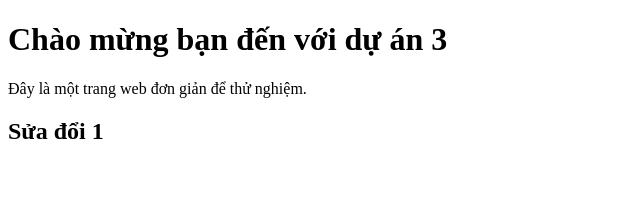
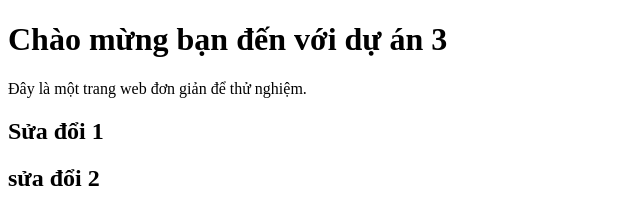
Before and after one commit to ThanhLam-Pro/duan3, a plain HTML site: page index.html in a window 1280 px wide. Shown: the whole page, without its empty margins (0-640 px from the left). Drawn offline with Linux system fonts and the light colour scheme.

Commit message:
test commit

```diff
--- a/index.html
+++ b/index.html
@@ -9,5 +9,6 @@
     <h1>Chào mừng bạn đến với dự án 3</h1>
     <p>Đây là một trang web đơn giản để thử nghiệm.</p>
     <h2>Sửa đổi 1</h2>
+    <h2>sửa đổi 2</h2>
   </body>
 </html>
```
